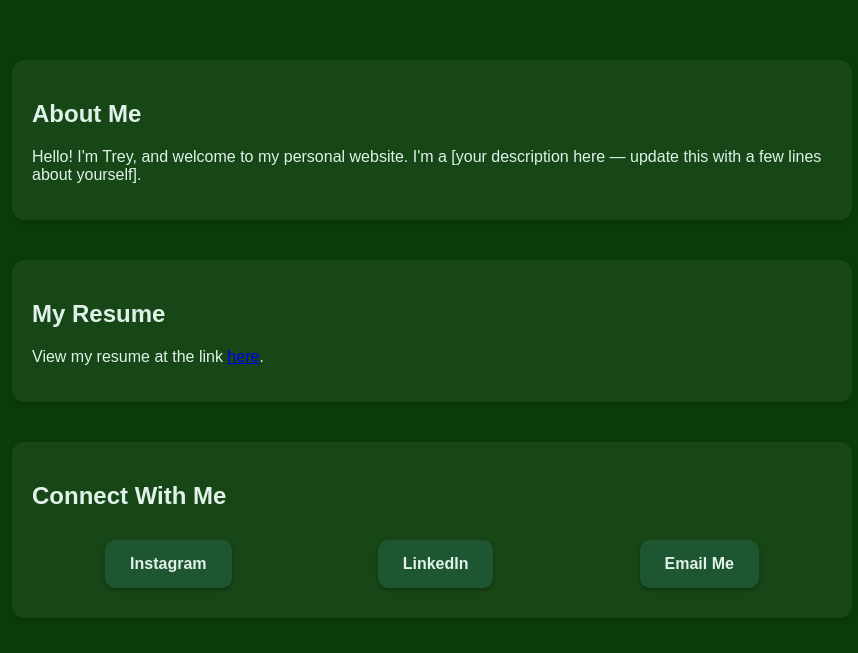
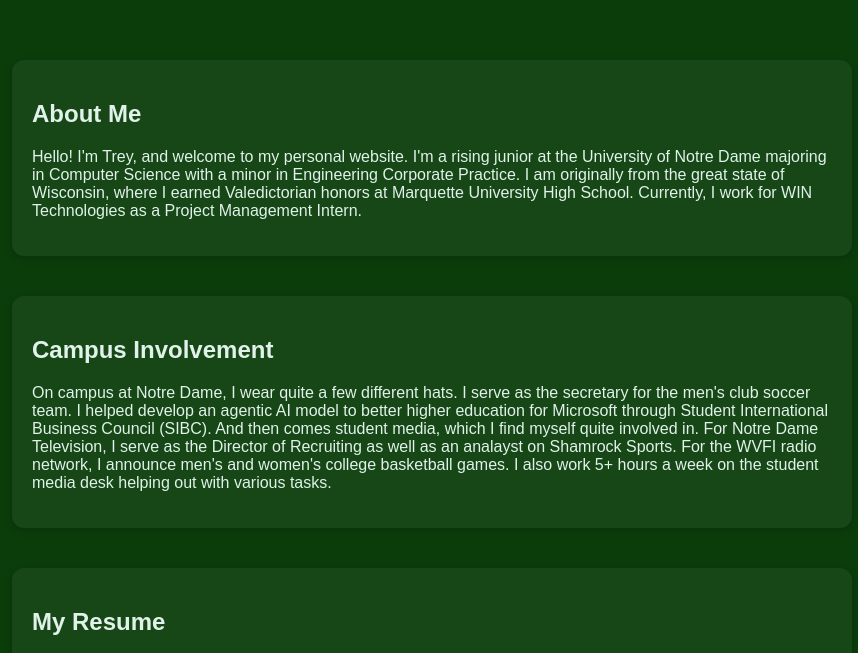
Before and after one commit to Trey-Cotey/treycotey_website.github.io, a plain HTML site: page index.html in a window 1280 px wide. Shown: the part 278-931 px from the top of the page, without its empty margins (208-1066 px from the left). Drawn offline with Linux system fonts and the light colour scheme.

Commit message:
Finished?

```diff
--- a/index.html
+++ b/index.html
@@ -76,13 +76,18 @@
 </head>
 <body>
   <header>
-    <img src="Trey2.jpg" alt="Trey Cotey" class="profile" />
+    <img src="Trey2.JPG" alt="Trey Cotey" class="profile" />
     <h1>Trey Cotey</h1>
   </header>
 
   <div class="section">
     <h2>About Me</h2>
-    <p>Hello! I'm Trey, and welcome to my personal website. I'm a [your description here — update this with a few lines about yourself].</p>
+    <p>Hello! I'm Trey, and welcome to my personal website. I'm a rising junior at the University of Notre Dame majoring in Computer Science with a minor in Engineering Corporate Practice. I am originally from the great state of Wisconsin, where I earned Valedictorian honors at Marquette University High School. Currently, I work for WIN Technologies as a Project Management Intern.</p>
+  </div>
+
+  <div class="section">
+    <h2>Campus Involvement</h2>
+    <p>On campus at Notre Dame, I wear quite a few different hats. I serve as the secretary for the men's club soccer team. I helped develop an agentic AI model to better higher education for Microsoft through Student International Business Council (SIBC). And then comes student media, which I find myself quite involved in. For Notre Dame Television, I serve as the Director of Recruiting as well as an analayst on Shamrock Sports. For the WVFI radio network, I announce men's and women's college basketball games. I also work 5+ hours a week on the student media desk helping out with various tasks.</p>
   </div>
 
   <div class="section">
@@ -95,7 +100,7 @@
     <div class="links">
       <div class="link-box"><a href="https://www.instagram.com/treycotey/" target="_blank">Instagram</a></div>
       <div class="link-box"><a href="https://www.linkedin.com/in/trey-cotey-580441245/" target="_blank">LinkedIn</a></div>
-      <div class="link-box"><a href="mailto:youremail@example.com">Email Me</a></div>
+      <p>Send me an email at treycotey@icloud.com </p>
     </div>
   </div>
 </body>
```
